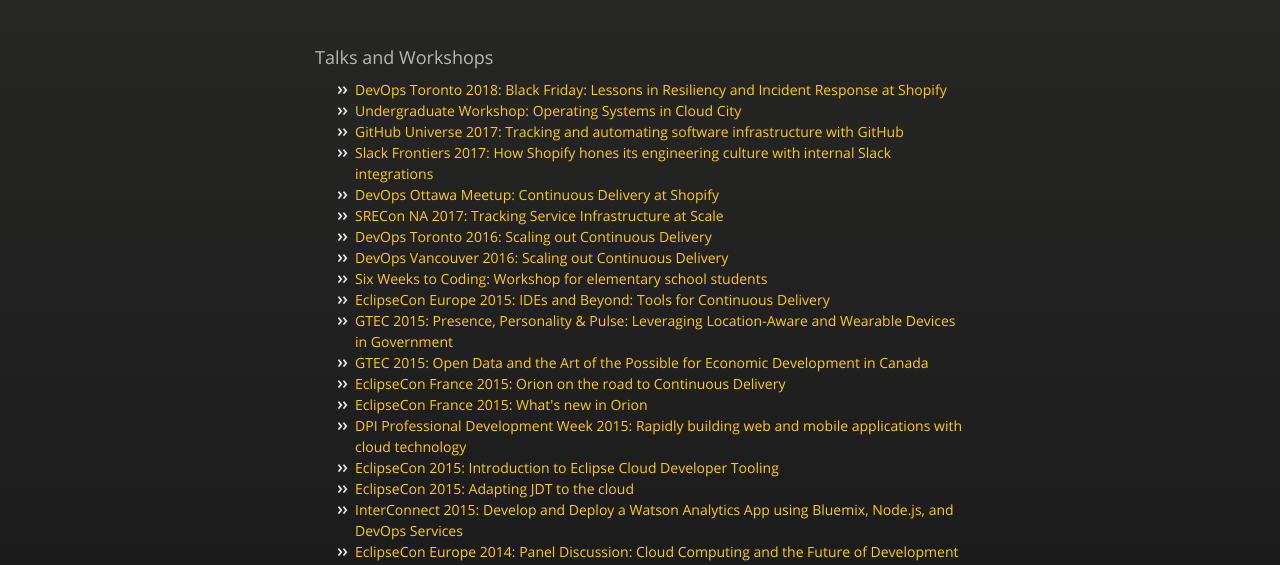
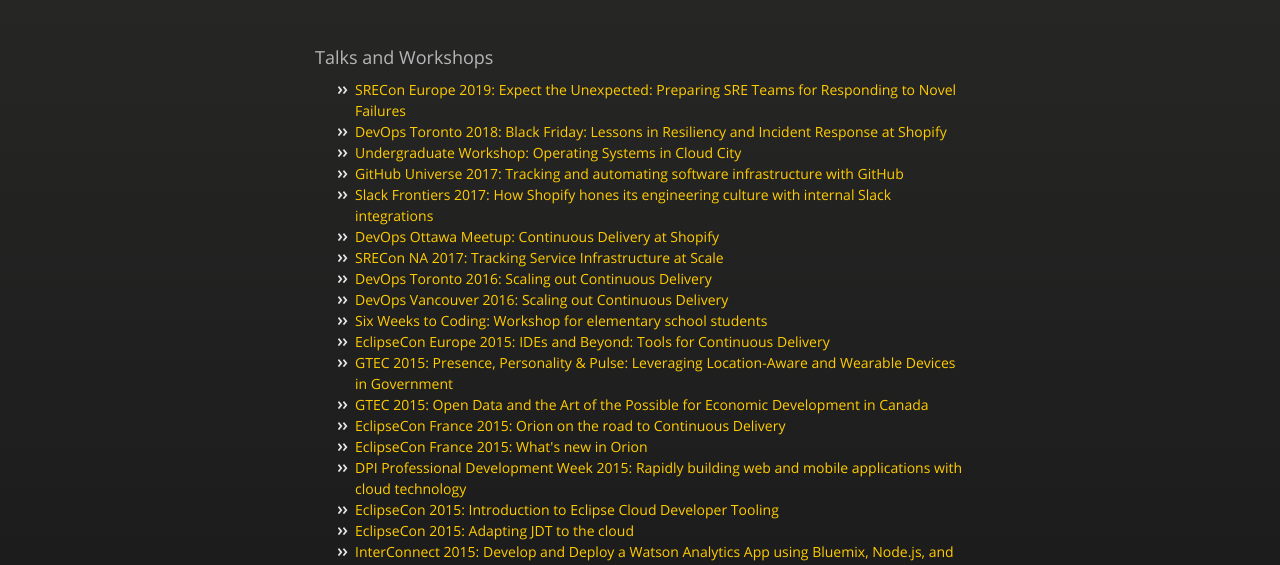
Before and after one commit to jarthorn/jarthorn.github.io, a plain HTML site: page index.html in a window 1280 px wide. Shown: the part 226-791 px from the top of the page. Drawn offline with nearby package versions, Linux system fonts and the light colour scheme.

Commit message:
Add 2019 talk

```diff
--- a/index.html
+++ b/index.html
@@ -39,6 +39,7 @@
 <a id="talks-and-workshops" class="anchor" href="#talks-and-workshops" aria-hidden="true"><span class="octicon octicon-link"></span></a>Talks and Workshops</h3>
 
 <ul>
+<li><a href="https://speakerdeck.com/jarthorn/expect-the-unexpected-preparing-sre-teams-for-responding-to-novel-failures">SRECon Europe 2019: Expect the Unexpected: Preparing SRE Teams for Responding to Novel Failures</a></li>
 <li><a href="https://speakerdeck.com/jarthorn/black-friday-lessons-in-resiliency-and-incident-response-at-shopify">DevOps Toronto 2018: Black Friday: Lessons in Resiliency and Incident Response at Shopify</a></li>
 <li><a href="https://speakerdeck.com/jarthorn/operating-systems-in-cloud-city">Undergraduate Workshop: Operating Systems in Cloud City</a></li>
 <li><a href="https://speakerdeck.com/jarthorn/tracking-and-automating-software-infrastructure-with-github">GitHub Universe 2017: Tracking and automating software infrastructure with GitHub</a></li>
```
